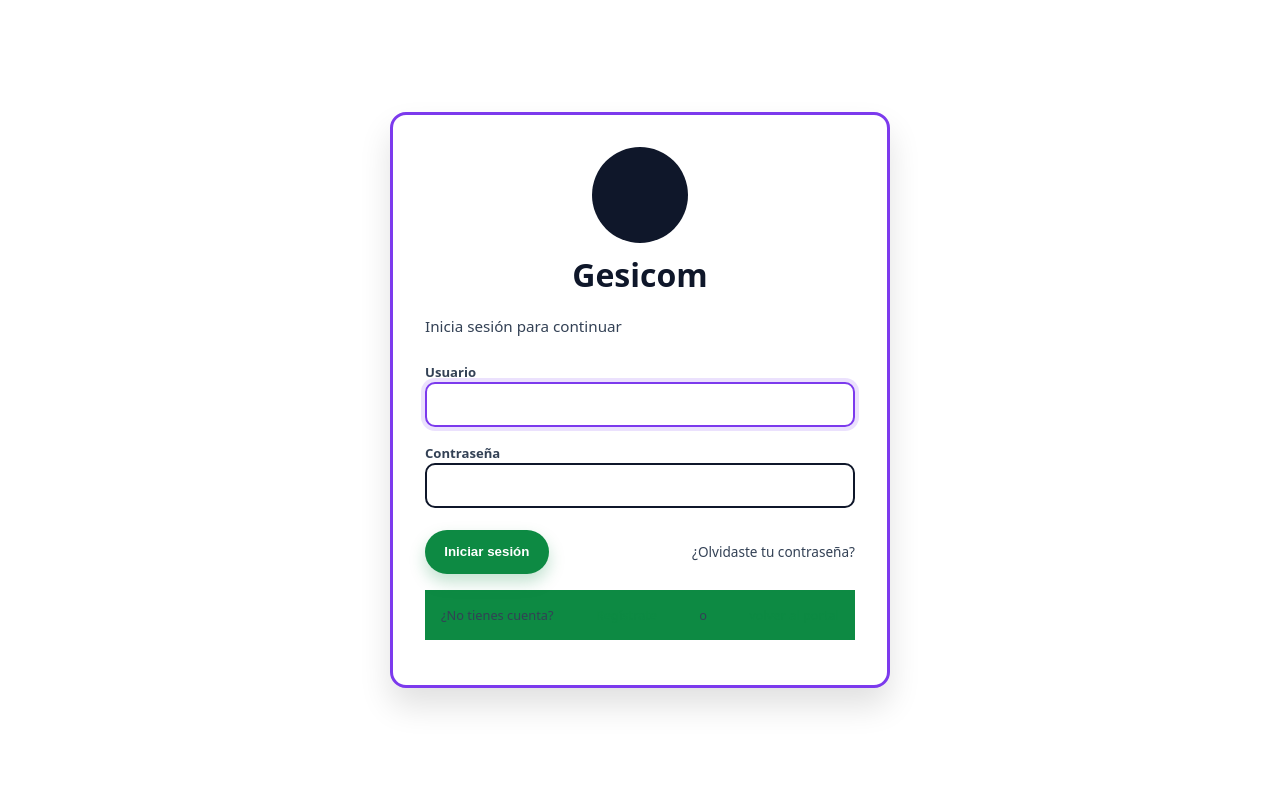
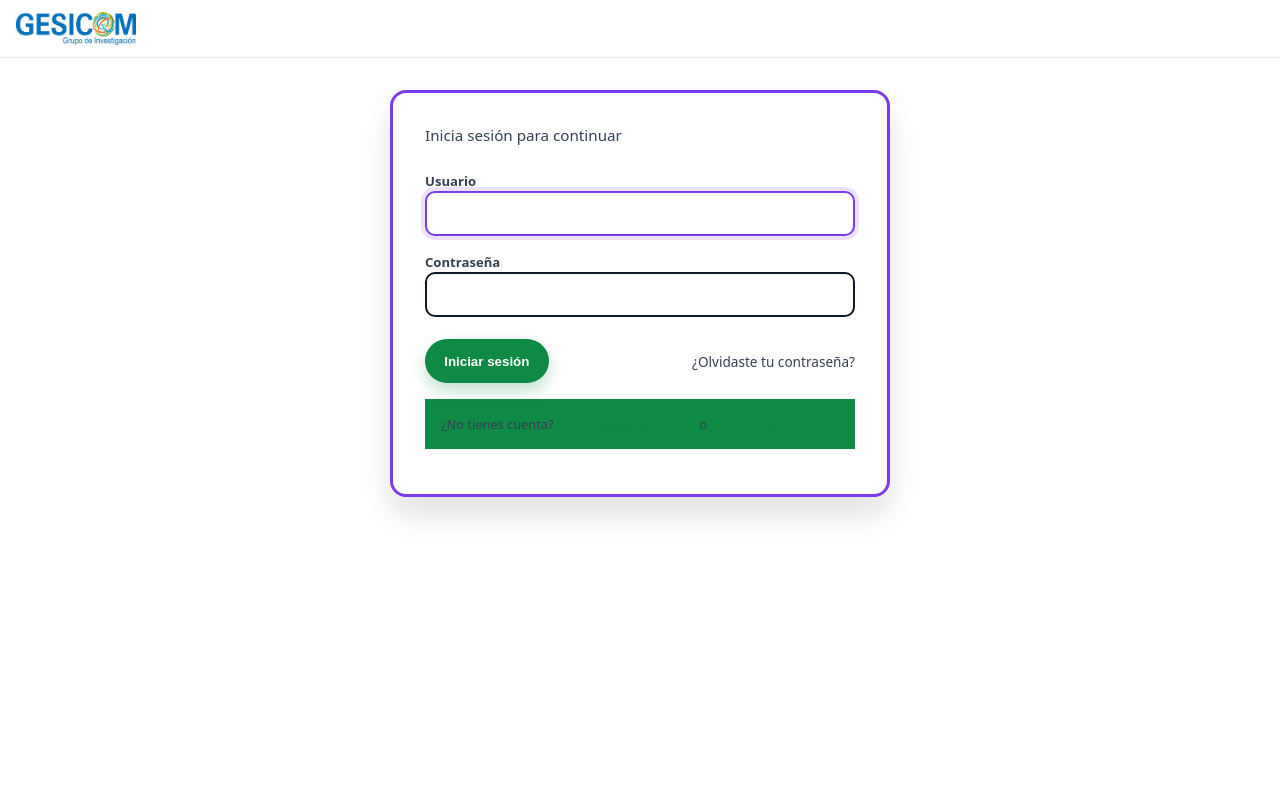
Before and after one commit to eldani827/Proyecto-html, a Django app: page /login/ in a window 1280 px wide. Run offline with Django 5.2, Linux system fonts and the light colour scheme.

Commit message:
auth(ui): header con logo GESICOM en login y registro; layout más limpio

```diff
--- a/PRoyecto django/Proyecto-html/Gesicom/static/CSS/main.css
+++ b/PRoyecto django/Proyecto-html/Gesicom/static/CSS/main.css
@@ -48,7 +48,7 @@ h1 {
 * { box-sizing: border-box; }
 html, body.login-body { height: 100%; }
 body.login-body {
-  margin: 0; display: grid; place-items: center; min-height: 100vh;
+  margin: 0; display: flex; flex-direction: column; align-items: center; min-height: 100vh;
   background: #ffffff; /* tema claro para que coincida con la captura */
   color: #0f172a;
   font-family: ui-sans-serif, system-ui, -apple-system, Segoe UI, Roboto, "Helvetica Neue", Arial, "Noto Sans", "Apple Color Emoji", "Segoe UI Emoji";
@@ -58,6 +58,7 @@ body.login-body {
   width: 100%; max-width: 500px; background: #ffffff;
   border: 3px solid #7c3aed; /* borde morado como en la imagen */
   border-radius: 16px; padding: 2rem; box-shadow: 0 18px 32px rgba(0,0,0,0.12);
+  margin-top: 2rem;
 }
 
 .login-brand { display: grid; place-items: center; gap: .6rem; margin-bottom: 1.25rem; }
@@ -86,6 +87,11 @@ body.login-body {
 .login-card .footer { margin-top: 1rem; text-align: center; font-size: .8rem; color: var(--muted); }
 .login-card a { color: #0d8a43; text-decoration: none; }
 .login-card a:hover { text-decoration: underline; }
+
+/* Header superior para páginas de autenticación */
+.topbar.topbar-auth { width: 100%; display: flex; align-items: center; justify-content: flex-start; padding: .75rem 1rem; background: #ffffff; border-bottom: 1px solid var(--border); position: sticky; top: 0; z-index: 10; }
+.brand-left { display: flex; align-items: center; gap: .5rem; }
+.brand-left .logo-img { width: 120px; height: auto; object-fit: contain; }
 
 /* Registro usa el mismo layout que login-card */
 .card { background: #ffffff; border: 3px solid #7c3aed; border-radius: 16px; padding: 2rem; box-shadow: 0 18px 32px rgba(0,0,0,0.12); }
--- a/PRoyecto django/Proyecto-html/Gesicom/templates/login.html
+++ b/PRoyecto django/Proyecto-html/Gesicom/templates/login.html
@@ -10,11 +10,12 @@
 </head>
 
 <body class="login-body">
+  <header class="topbar topbar-auth">
+    <div class="brand-left">
+      <img src="{% static 'CSS/img/gesicom.jpeg' %}" alt="Logo GESICOM" class="logo-img" />
+    </div>
+  </header>
   <main class="login-card" role="main">
-    <div class="login-brand" aria-label="Gesicom">
-      <div class="logo" aria-hidden="true"></div>
-      <h1>Gesicom</h1>
-    </div>
     {% if role %}
     <p class="login-subtitle">Inicia sesión como <strong>{{ role|title }}</strong></p>
     {% else %}
```
Also changed, not shown: PRoyecto django/Proyecto-html/Gesicom/templates/register.html (+5 -4 lines).
